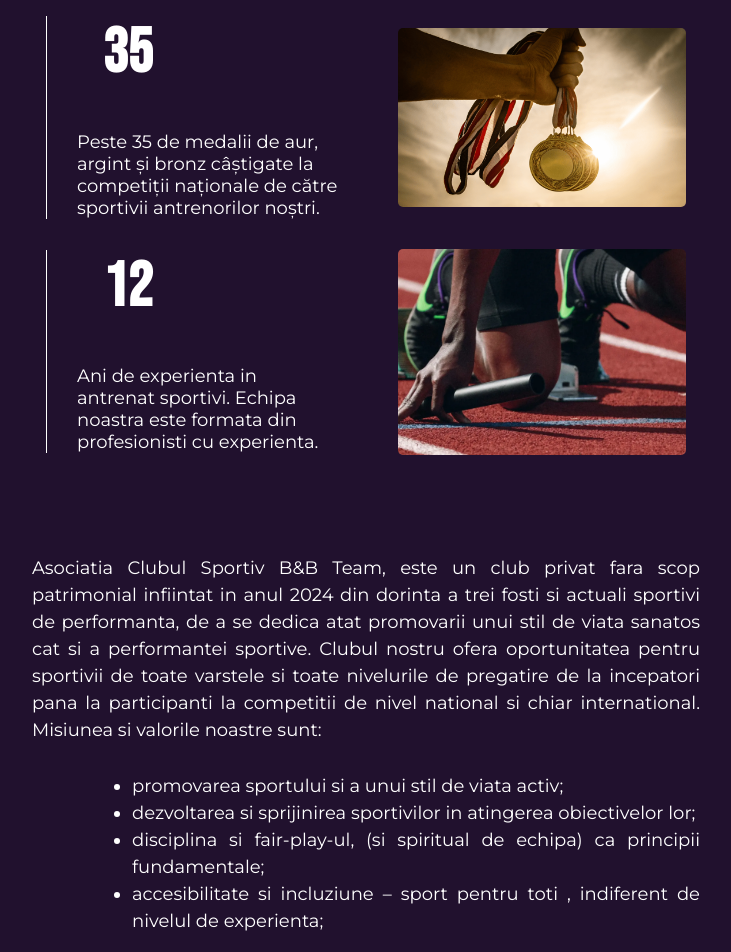
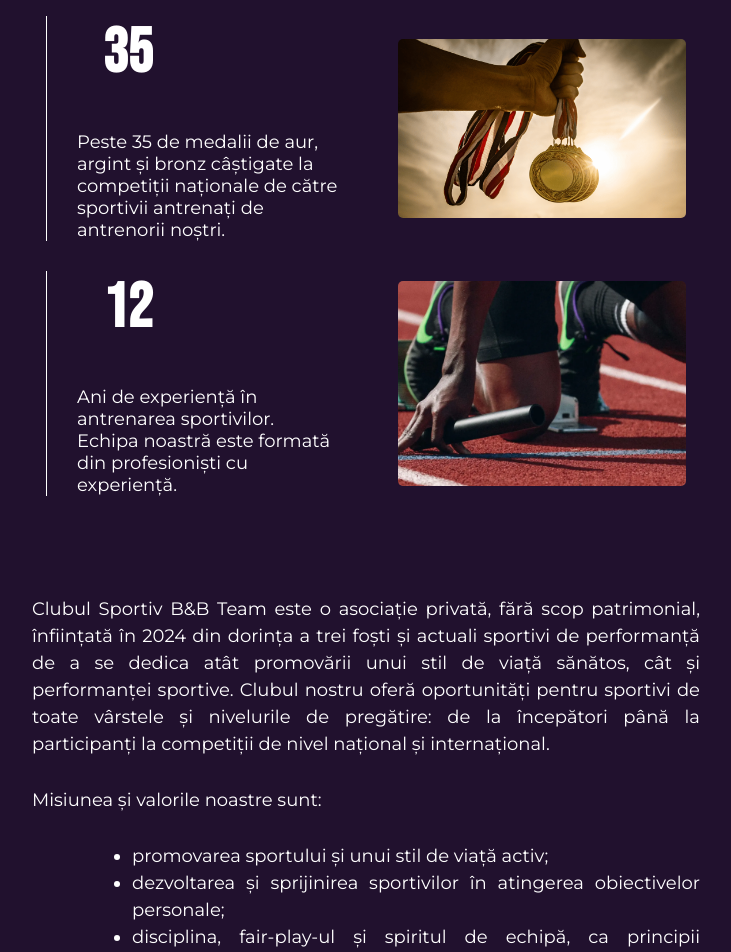
Before and after one commit to claudette1203/bbteam, a React (Vite) app: page /#/ in a window 1280 px wide. Shown: the part 660-1612 px from the top of the page, without its empty margins (274-1005 px from the left). Built offline with nearby package versions, Linux system fonts and the light colour scheme.

Commit message:
Modified grammar and clarity errors.

```diff
--- a/public/data/coaches.json
+++ b/public/data/coaches.json
@@ -7,7 +7,7 @@
           "id": "bianca",
           "name": "Păun Bianca",
           "subtitle": "Antrenor de atletism / Cofondator B&B Team",
-          "bio": "Secția de atletism a ACS B&B Team este coordonată de Paun Bianca Cristina, antrenor cu peste 10 ani de experiență și fostă atletă de performanță, cu multiple titluri naționale la toate categoriile de vârstă. A fost componentă a lotului național al României și este în prezent campioană balcanică, europeană și vicecampioană mondială la Masters (400 m).\n\nCu studii în psihologie și pedagogie, precum și o specializare în antrenorat, Bianca antrenează sportivi de toate vârstele și nivelurile — de la începători la performanță — cu rezultate remarcabile la campionatele naționale. Este pasionată de dezvoltarea atleților atât din punct de vedere fizic, cât și mental, având o atitudine pozitivă, motivațională și un excelent spirit de echipă.",
+          "bio": "Secția de atletism a ACS B&B Team este coordonată de Păun Bianca Cristina, antrenor cu peste 10 ani de experiență și fostă atletă de performanță, cu multiple titluri naționale la toate categoriile de vârstă. A fost componentă a lotului național al României și este în prezent campioană balcanică, europeană și vicecampioană mondială la Masters (400 m).\n\nCu studii în psihologie și pedagogie, precum și o specializare în antrenorat, Bianca antrenează sportivi de toate vârstele și nivelurile — de la începători la performanță — cu rezultate remarcabile la campionatele naționale. Este pasionată de dezvoltarea atleților atât din punct de vedere fizic, cât și mental, având o atitudine pozitivă, motivațională și un excelent spirit de echipă.",
           "image": "./images/bianca2.jpg",
           "page": "/coaches/bianca"
         },
--- a/src/pages/Home.tsx
+++ b/src/pages/Home.tsx
@@ -6,12 +6,12 @@ import Fact from '../components/Fact';
 const facts= [
   {
     num: 35,
-    fact: "Peste 35 de medalii de aur, argint și bronz câștigate la competiții naționale de către sportivii antrenorilor noștri.",
+    fact: "Peste 35 de medalii de aur, argint și bronz câștigate la competiții naționale de către sportivii antrenați de antrenorii noștri.",
     image: "./images/medal.jpeg"
   },
   {
     num: 12,
-    fact: "Ani de experienta in antrenat sportivi. Echipa noastra este formata din profesionisti cu experienta.",
+    fact: "Ani de experiență în antrenarea sportivilor. Echipa noastră este formată din profesioniști cu experiență.",
     image: "./images/athlete.webp"
   }
 ]
@@ -22,7 +22,7 @@ const Home: React.FC = () => {
       <Hero
           backgroundImage="./images/track.jpeg"
           heading="Join B&amp;B Team"
-          subheading="Devin-o acum un atlet de top și alătură-te echipei noastre!"
+          subheading="Devino acum un atlet de top și alătură-te echipei noastre!"
           buttonText="Înscrie-te acum!"
           buttonLink=".#contact"
         />
@@ -35,27 +35,24 @@ const Home: React.FC = () => {
         </section>
         <section className="info-section">
           <p>
-            Asociatia Clubul Sportiv B&amp;B Team, este un club privat fara scop
-            patrimonial infiintat in anul 2024 din dorinta a trei fosti si actuali sportivi de
-            performanta, de a se dedica atat promovarii unui stil de viata sanatos cat si a
-            performantei sportive.
-            Clubul nostru ofera oportunitatea pentru sportivii de toate varstele si toate
-            nivelurile de pregatire de la incepatori pana la participanti la competitii de nivel
-            national si chiar international.
-            Misiunea si valorile noastre sunt:
+            Clubul Sportiv B&amp;B Team este o asociație privată, fără scop patrimonial, înființată în 2024 din dorința a trei foști și actuali sportivi de performanță de a se dedica atât promovării unui stil de viață sănătos, cât și performanței sportive. Clubul nostru oferă oportunități pentru sportivi de toate vârstele și nivelurile de pregătire: de la începători până la participanți la competiții de nivel național și internațional.
+          </p>
+          <br />
+          <p>
+            Misiunea și valorile noastre sunt:
           </p>
           <br />
           <ul>
-            <li>promovarea sportului si a unui stil de viata activ;</li>
-            <li>dezvoltarea si sprijinirea sportivilor in atingerea obiectivelor lor;</li>
-            <li>disciplina si fair-play-ul, (si spiritual de echipa) ca principii fundamentale;</li>
-            <li>accesibilitate si incluziune – sport pentru toti , indiferent de nivelul de experienta;</li>
+            <li>promovarea sportului și unui stil de viață activ;</li>
+            <li>dezvoltarea și sprijinirea sportivilor în atingerea obiectivelor personale;</li>
+            <li>disciplina, fair-play-ul și spiritul de echipă, ca principii fundamentale;</li>
+            <li>accesibilitatea și incluziunea – sportul pentru toți, indiferent de nivelul de experiență.</li>
           </ul>
           <br />
         </section>
       </div>
     </>
-  );
+  )
 };
 
 export default Home;
--- a/src/pages/Legal.tsx
+++ b/src/pages/Legal.tsx
@@ -6,32 +6,32 @@ const Legal: React.FC = () => {
         <section className="info-section">
           <br />
           <p>
-            Asociatia Clubul Sportiv B&amp;B Team isi propune sa:
+            Asociația Clubul Sportiv B&amp;B Team își propune să:
           </p>
           <br />
           <ul>
             <li>
-              selecteze si sa pregateasca sportivi in vederea participarii acestora in competiţii de nivel local, national şi internaţional la ramurile sportive cuprinse in Certificatul de identitate sportiva;
+              selecteze și să pregătească sportivi în vederea participării acestora în competiții la nivel local, național și internațional, în ramurile sportive cuprinse în Certificatul de Identitate Sportivă;
             </li>
             <li>
-              sa contribuie la promovarea si dezvoltarea a cat mai multori ramuri sportive;
+              contribuie la promovarea și dezvoltarea unui număr cât mai mare de ramuri sportive;
             </li>
             <li>
-              organizeze cursuri si antrenamente cu caracter regulat în ramurile de sport care fac obiectul de activitate al Asociatiei în scopul pregătirii sportivilor, indiferent de statutul lor si anume amatori sau profesionisti;
+              organizeze cursuri și antrenamente cu caracter regulat în ramurile de sport care fac obiectul activității Asociației, în scopul pregătirii sportivilor, indiferent de statutul lor (amatori sau profesioniști);
             </li>
             <li>
-              organizeze si sa deruleze activităţi recreative, cantonamente de pregătire sportiva, competitii pentru membrii Asociatiei Sportive;
+              organizeze și să deruleze activități recreative, cantonamente de pregătire sportivă și competiții pentru membrii Asociației;
             </li>
             <li>
-              Atraga parteneriate si resurse pentru sustinerea proiectelor derulate de Asociatia Clubul Sportiv B&amp;B Team;
+              atragă parteneriate și resurse pentru susținerea proiectelor derulate de Asociația Clubul Sportiv B&amp;B Team;
             </li>
             <li>
-              organizeze evenimente si demonstratii cu scopul de a promova activitatea asociatiei.
+              organizeze evenimente și demonstrații cu scopul promovării activității asociației.
             </li>
           </ul>
           <br />
           <p>
-            Asociatia Clubul Sportiv B&amp;B Team a fost infiintata in anul 2024 si este persoana juridica romana de drept privat, fara scop patrimonial, polisportiva, apolitica si non-profit. Clubul Sportiv este constituit si functioneaza in conformitate cu prevederile Ordonantei Guvernului nr.26/2000 cu privire la asociatii si fundatii si a Legii Educatiei Fizice si Sportului nr.69/2000.
+            Asociația Clubul Sportiv B&amp;B Team a fost înființată în anul 2024 și este persoană juridică română de drept privat, fără scop patrimonial, polisportivă, apolitică și non‑profit. Clubul sportiv este constituit și funcționează în conformitate cu prevederile Ordonanței Guvernului nr.26/2000 privind asociațiile și fundațiile și ale Legii educației fizice și sportului nr.69/2000.
           </p>
         </section>
         </div>
--- a/src/pages/Sports.tsx
+++ b/src/pages/Sports.tsx
@@ -41,7 +41,7 @@ const Sports: React.FC = () => {
       <Hero
         backgroundImage="./images/sports.jpg"
         heading="Join B&amp;B Team"
-        subheading="Devin-o acum un atlet de top și alătură-te echipei noastre!"
+        subheading="Devino acum un atlet de top și alătură-te echipei noastre!"
         buttonText="Înscrie-te acum!"
         buttonLink=".#contact"
       />
```
